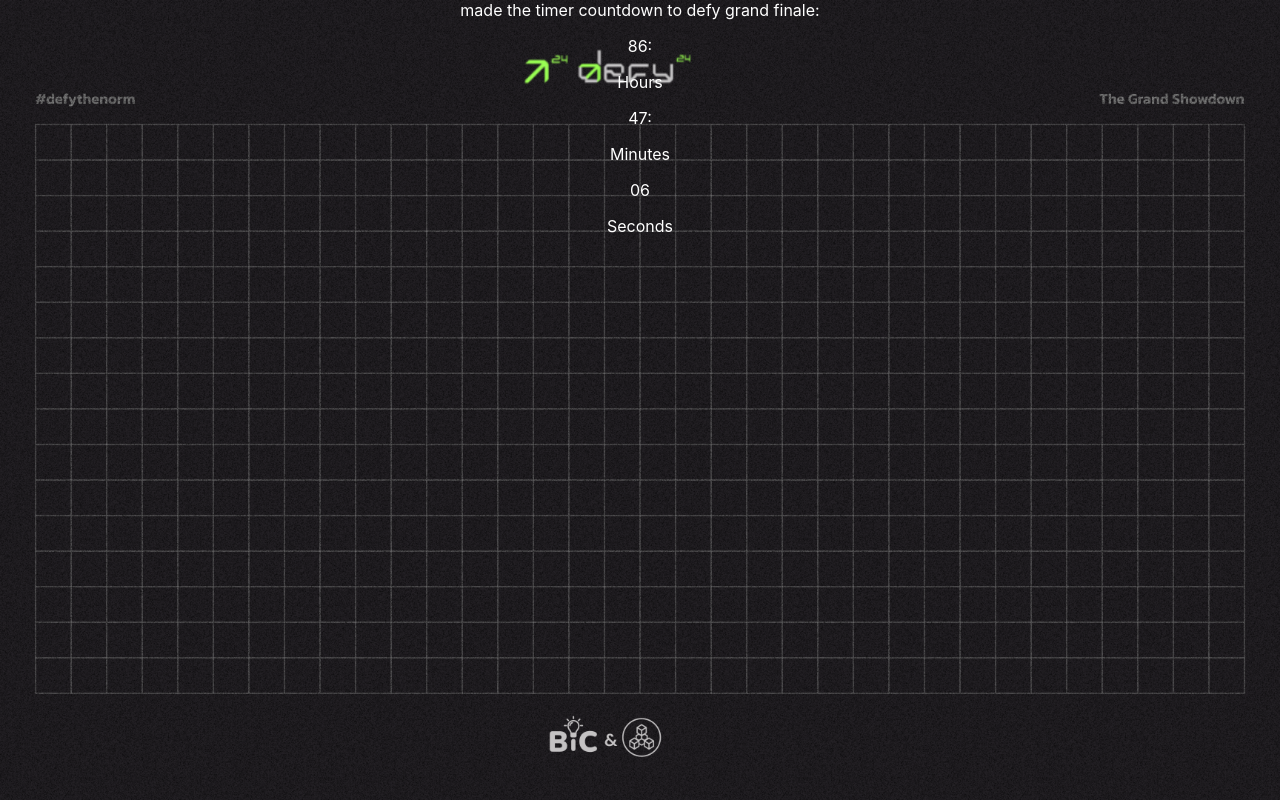
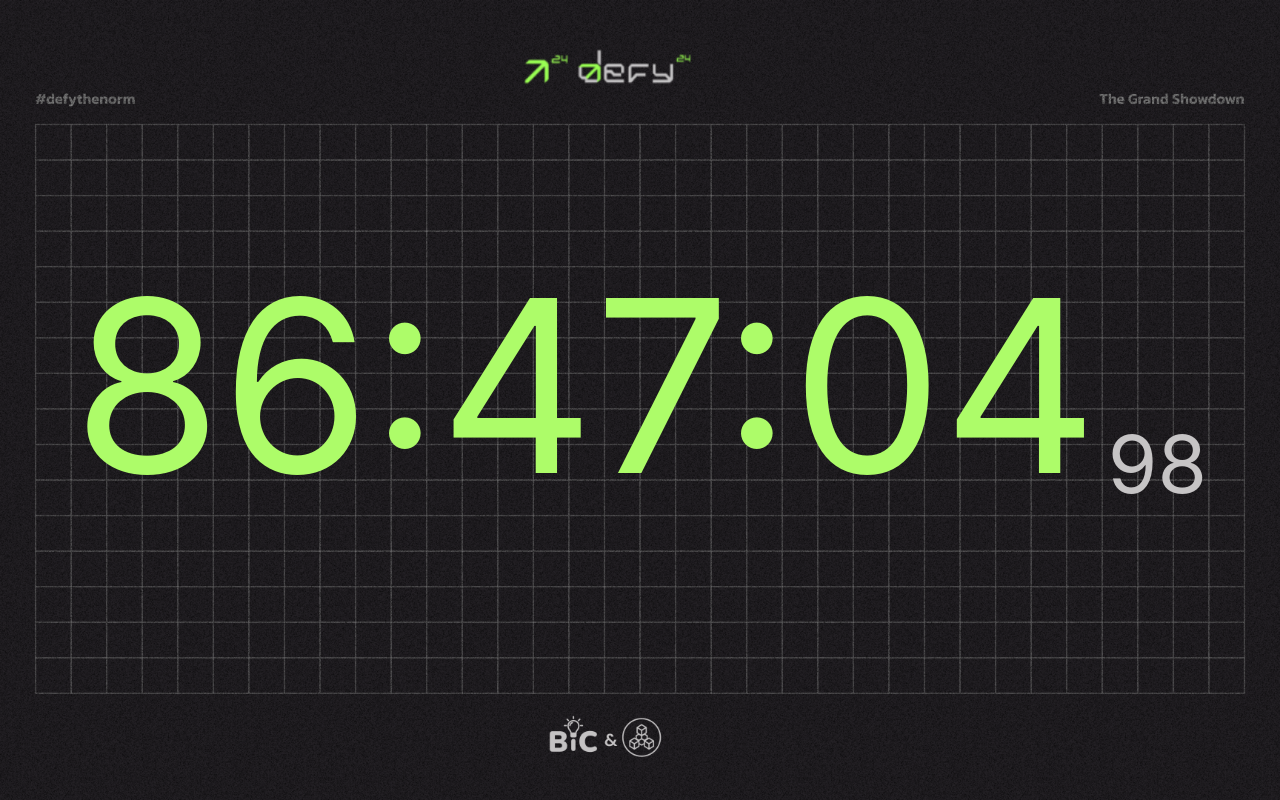
Before and after one commit to AakritiMeh/timer_defy, a React (Create React App) app: page / in a window 1280 px wide. Built offline with nearby package versions, Linux system fonts and the light colour scheme.

Commit message:
Styled timer

```diff
--- a/src/Countdown2.css
+++ b/src/Countdown2.css
@@ -8,3 +8,24 @@
   background-position: center;
   color:white;
 }
+
+.timer {
+  font-size: 15rem;
+  height:68.5vh;
+  padding-top: 0px;
+  display: flex;
+  justify-content: center;
+  color:#ADFC69;
+  width:100vw;
+}
+
+.counter-milli {
+  font-size: 5rem;
+  padding-top: 335px;
+  padding-left: 10px;
+  color: #c6c4c5;
+}
+
+.counter-day-number{
+  padding: 0%;
+}
--- a/src/Countdown2.jsx
+++ b/src/Countdown2.jsx
@@ -17,6 +17,7 @@
   const [timerHours, setTimerHours] = useState(0);
   const [timerMinutes, setTimerMinutes] = useState(0);
   const [timerSeconds, setTimerSeconds] = useState(0);
+  const [timerMilli, setTimerMilli] = useState(0);
 
   const control = useAnimation();
   const [ref, inView] = useInView();
@@ -53,6 +54,10 @@
         .toString()
         .padStart(2, "0");
 
+      const milli = Math.floor((distance % (1000)) / (10))
+        .toString()
+        .padStart(2, "0");
+
       if (distance < 0) {
         clearInterval(interval.current);
       } else {
@@ -60,6 +65,7 @@
         setTimerHours(hours);
         setTimerMinutes(minutes);
         setTimerSeconds(seconds);
+        setTimerMilli(milli);
       }
     }, 1000);
   };
@@ -73,19 +79,18 @@
         animate={control}
       >
         <div className="countdown-container">
-          <div className="countdown-tagline">made the timer countdown to defy grand finale:</div>
-          <div className="counter">
+          <div className="timer">
             <div className="counter-day">
               <p className="counter-day-number">{timerHours}:</p>
-              <p className="counter-day-text">Hours</p>
             </div>
             <div className="counter-minute">
               <p className="counter-minute-number">{timerMinutes}:</p>
-              <p className="counter-minute-text">Minutes</p>
             </div>
             <div className="counter-seconds">
               <p className="counter-seconds-number">{timerSeconds}</p>
-              <p className="counter-seconds-text">Seconds</p>
+            </div>
+            <div className="counter-milli">
+              <p className="counter-milli-number">{timerMilli}</p>
             </div>
           </div>
         </div>
```
